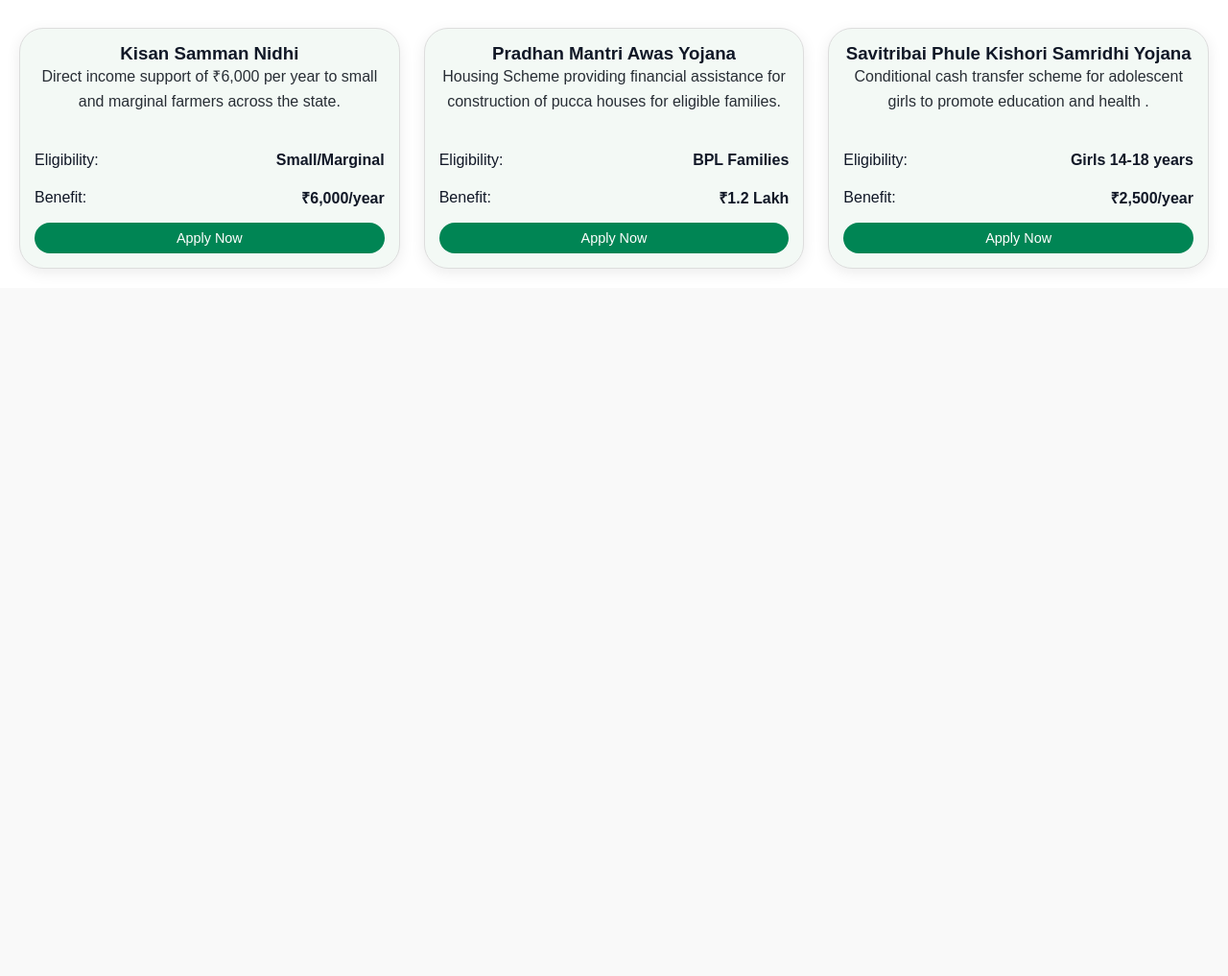
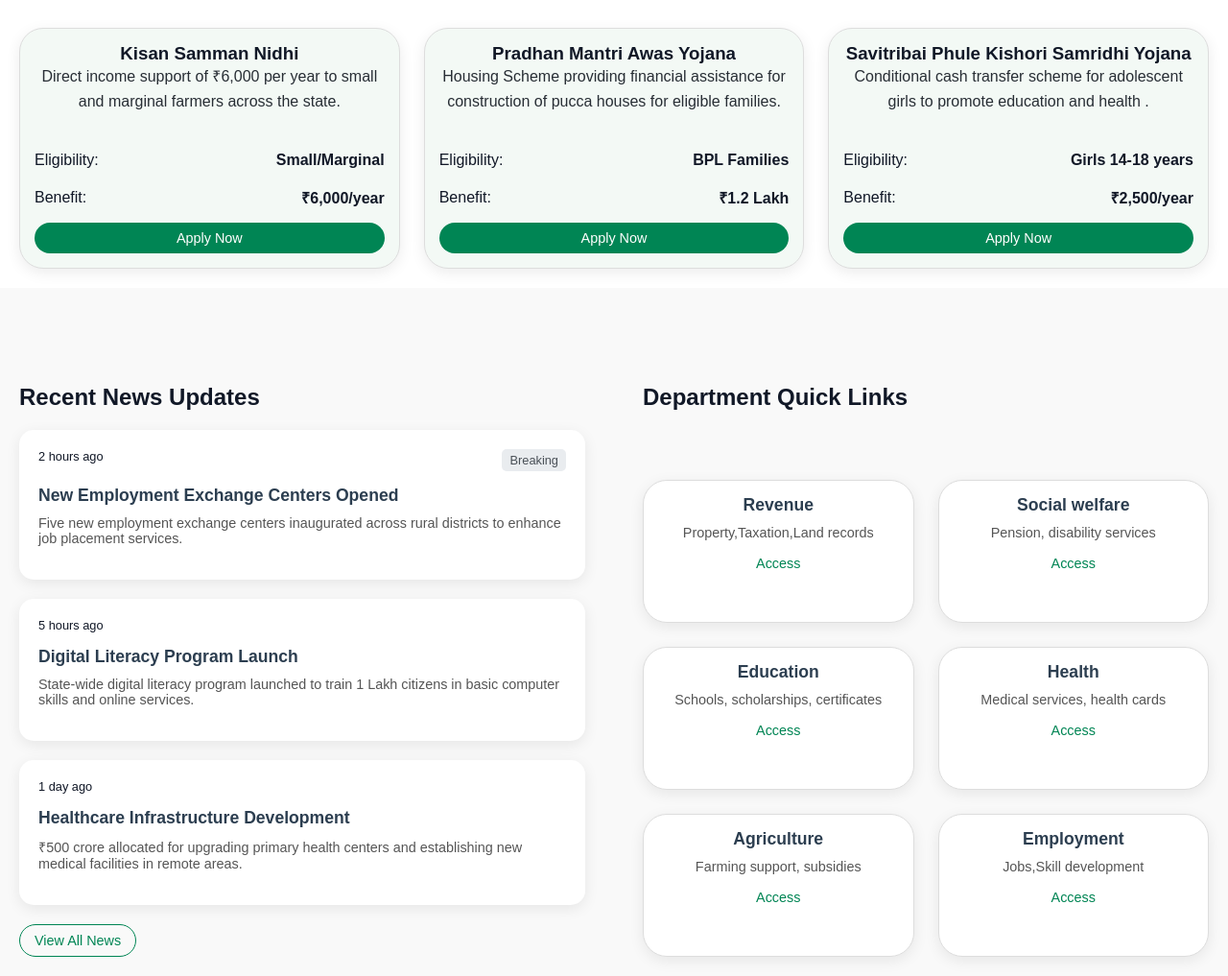
Before and after one commit to iamajaykr06/Redesign-JharSewa, a plain HTML site: page gov.html in a window 1280 px wide. Shown: the part 1537-2554 px from the top of the page at 96% size. Before the commit the page ends 1837 px from the top, so only its background shows below. Drawn offline with Linux system fonts and the light colour scheme.

Commit message:
Adding new feature of news and Department Quick links

```diff
--- a/CSS/auth.css
+++ /dev/null
@@ -1,194 +0,0 @@
-html{
-    scroll-behavior: smooth;
-}
-/* --- NEW: Hide both boxes by default --- */
-.login-box {
-    display: none;   /* hidden unless targeted */
-}
-
-/* --- Show the one linked in URL (#login or #signup) --- */
-#login:target,
-#signup:target {
-    display: block;
-}
-
-/* --- Default fallback: if no # in URL, show login --- */
-body:not(:has(:target)) #login {
-    display: block;
-}
-
-/* Center the login box on the screen */
-body {
-    margin: 0;
-    padding: 0;
-    height: 100vh;
-    display: flex;
-    justify-content: center;   /* horizontal center */
-    align-items: center;       /* vertical center */
-    background: #f4f4f4;       /* light gray background */
-    font-family: Arial, sans-serif;
-}
-
-/* --- Header --- */
-.page-header {
-    display: flex;
-    justify-content: space-between;
-    align-items: center;
-    padding: 15px 30px;
-    background: #fff;
-    border-bottom: 2px solid #1E3A8A;
-    position: fixed;
-    top: 0;
-    left: 0;
-    width: 100%;
-    box-sizing: border-box;
-}
-
-.page-header .logo {
-    width: 100px;
-    height: 100px;
-    border-radius: 50%; /* round logo */
-}
-
-/* --- Navigation --- */
-.top-nav {
-    display: flex;
-    justify-content: space-between;
-    padding: 15px 30px;
-    background: #1E3A8A;
-    border-bottom: 2px solid #ccc;
-    position: fixed;
-    top: 120px; /* just below header */
-    left: 0;
-    width: 100%;
-    box-sizing: border-box;
-}
-
-.top-nav a {
-    text-decoration: none;
-    color: #ffffff;
-    font-weight: bold;
-    font-size: 16px;
-}
-
-.top-nav a:hover {
-    text-decoration: none;
-}
-
-/* --- Nav Button Toggle --- */
-.nav-btn {
-    display: none; /* hidden by default */
-}
-
-/* Default: show Sign Up if no target */
-body:not(:has(:target)) .btn-signup {
-    display: inline-block;
-}
-
-/* When login is active → show Sign Up */
-body:has(#login:target) .btn-signup {
-    display: inline-block;
-}
-
-/* When signup is active → show Login */
-body:has(#signup:target) .btn-login {
-    display: inline-block;
-}
-
-
-body {
-    padding-top: 150px; /* push login/signup down */
-}
-
-/* The box container */
-.login-box {
-    align-items: center;
-    background: #fff;
-    padding: 30px 40px;
-    border-radius: 10px;
-    box-shadow: 0 4px 12px rgba(0,0,0,0.2);
-    width: 320px;
-}
-
-/* Heading */
-.login-form h1 {
-    margin-bottom: 20px;
-    text-align: center;
-    font-size: 24px;
-    color: #333;
-}
-
-/* Input fields */
-.login-form input {
-    width: 100%;
-    padding: 10px;
-    margin: 10px 0 20px 0;
-    border: 1px solid #ccc;
-    border-radius: 5px;
-    box-sizing: border-box;
-    font-size: 16px;
-}
-
-/* Button */
-.login-form button {
-    width: 100%;
-    padding: 12px;
-    background:#1E3A8A;
-    color: white;
-    font-size: 16px;
-    border: none;
-    border-radius: 6px;
-    cursor: pointer;
-    transition: background 0.3s;
-}
-
-/* Button hover effect */
-.login-form button:hover {
-    background: #3F51B5;
-}
-
-/* Terms and Conditions checkbox */
-.terms {
-    display: flex;
-    align-items: center;
-    font-size: 14px;
-    margin-bottom: 15px;
-    color: #333;
-}
-
-.terms input {
-    margin-right: 8px;
-}
-
-.terms a {
-    text-align: left;
-    color: #1E3A8A;
-    text-decoration: none;
-}
-
-.terms a:hover {
-    text-decoration: underline;
-}
-
-/* Forgot Password link */
-.forgot-password {
-    text-align: center;
-    margin-top: 12px;
-}
-
-.forgot-password a {
-    color: #1E3A8A;
-    font-size: 14px;
-    text-decoration: none;
-}
-
-.forgot-password a:hover {
-    text-decoration: underline;
-}
-/* Remove underline globally */
-a,
-a:hover,
-a:focus,
-a:visited {
-    text-decoration: none; /* no underline in any state */
-}
--- a/CSS/gov.css
+++ b/CSS/gov.css
@@ -413,3 +413,121 @@
 .farmer-type,.amount{
     font-weight: bold;
 }
+
+/* Recent News Updates And Department Quick Links */
+
+.update-quick-links{
+    display: flex;
+    gap:20px;
+    margin-top: 80px;
+
+}
+
+.box{
+    flex: 1;
+    padding: 20px;
+}
+
+.news-update h2{
+    margin-bottom: 10px;
+    font-weight: bold;
+
+}
+
+.news-card{
+    margin-top: 20px;
+    margin-bottom: 20px;
+    background-color: white;
+    padding: 20px;
+    font-family: Arial, sans-serif;
+    border-radius: 15px;
+    box-shadow: 0 4px 15px rgba(0,0,0,0.08);
+}
+.news-meta{
+    display: flex;
+    gap: 10px;
+    justify-content: space-between;
+    margin-bottom: 15px;
+
+}
+
+.time{
+    font-size: 0.8rem;
+}
+.news-type{
+    padding: 4px 8px;
+    background-color: #e9ecef;
+    border-radius: 5px;
+    font-size: 0.8rem;
+    color: #495057;
+}
+
+.news-card h3{
+    color: #2c3e50;
+    margin-bottom: 10px;
+    font-size: 1.1rem;
+    font-weight: bold;
+}
+.news-card p{
+    color: #555;
+    font-size: 0.9rem;
+    margin-bottom: 15px;
+}
+.news-btn{
+    background-color: transparent;
+    color: #008554;
+    border: 1px solid #008554;
+    padding: 8px 15px;
+    border-radius: 50px;
+    font-size: 0.9rem;
+}
+
+.news-btn:hover{
+    background-color: #008554;
+    color: #ffffff;
+
+}
+.department-quick-links{
+    display: grid;
+    grid-template-columns: repeat(auto-fit, minmax(250px, 1fr));
+    gap: 25px;
+}
+
+.department-quick-links h2{
+    grid-column: 1/-1; /* make the title span full width */
+    font-weight: bold;
+    margin-bottom: 10px;
+}
+
+.department-quick-links-card{
+    border: 1px solid  #ddd;
+    border-radius: 25px;
+    box-shadow: 0 4px 15px rgba(0,0,0,0.08);
+    padding: 15px;
+    text-align: center;
+    background-color:white;
+    transition: transform 0.3s ease;
+
+}
+
+.department-quick-links-card h4{
+    color: #2c3e50;
+    margin-bottom: 10px;
+    font-size: 1.1rem;
+    font-weight: bold;
+
+}
+
+.department-quick-links-card p{
+    color: #555;
+    font-size: 0.9rem;
+    margin-bottom: 15px;
+
+}
+
+.department-quick-links-card button{
+    background-color: transparent;
+    color: #008554;
+    border: none;
+    font-size: 0.9rem;
+}
--- a/gov.html
+++ b/gov.html
@@ -285,7 +285,88 @@
          </div>
      </div>
 
-<!-- -->
+<!--Recent News Updates-->
+<div class = "update-quick-links">
 
+     <div class ="box news-update">
+         <h2>Recent News Updates</h2>
+         <div class ="news-card">
+             <div class ="news-meta">
+                 <span class ="time">2 hours ago</span>
+                 <span class ="news-type">Breaking</span>
+             </div>
+             <h3>New Employment Exchange Centers Opened</h3>
+             <p>Five new employment exchange centers inaugurated across rural districts to enhance job placement services. </p>
+         </div>
+
+         <div class ="news-card">
+             <div class ="news-meta">
+                 <span class ="time">5 hours ago</span>
+             </div>
+             <h3>Digital Literacy Program Launch </h3>
+             <p>State-wide digital literacy program launched to train 1 Lakh citizens in basic computer skills and online services.   </p>
+         </div>
+
+         <div class ="news-card">
+             <div class ="news-meta">
+                 <span class ="time">1 day ago</span>
+             </div>
+             <h3>Healthcare Infrastructure Development</h3>
+             <p>₹500 crore allocated for upgrading primary health centers and establishing new medical facilities in remote areas. </p>
+         </div>
+
+         <button class ="news-btn">View All News</button>
+     </div>
+
+
+    <!-- Department Quick Links -->
+
+    <div class ="box department-quick-links">
+
+        <h2>Department Quick Links</h2>
+
+        <div class ="department-quick-links-card">
+            <h4>Revenue</h4>
+            <p>Property,Taxation,Land records</p>
+            <button>Access </button>
+        </div>
+
+        <div class ="department-quick-links-card">
+
+            <h4>Social welfare</h4>
+            <p>Pension, disability services</p>
+            <button>Access </button>
+        </div>
+
+        <div class ="department-quick-links-card">
+
+            <h4>Education</h4>
+            <p>Schools, scholarships, certificates</p>
+            <button>Access </button>
+        </div>
+
+        <div class ="department-quick-links-card">
+
+            <h4>Health</h4>
+            <p>Medical services, health cards</p>
+            <button>Access </button>
+        </div>
+
+        <div class ="department-quick-links-card">
+
+            <h4>Agriculture</h4>
+            <p>Farming support, subsidies</p>
+            <button>Access </button>
+        </div>
+
+        <div class ="department-quick-links-card">
+
+            <h4>Employment</h4>
+            <p>Jobs,Skill development</p>
+            <button>Access </button>
+        </div>
+    </div>
+
+</div>
 </body>
 </html>
```
